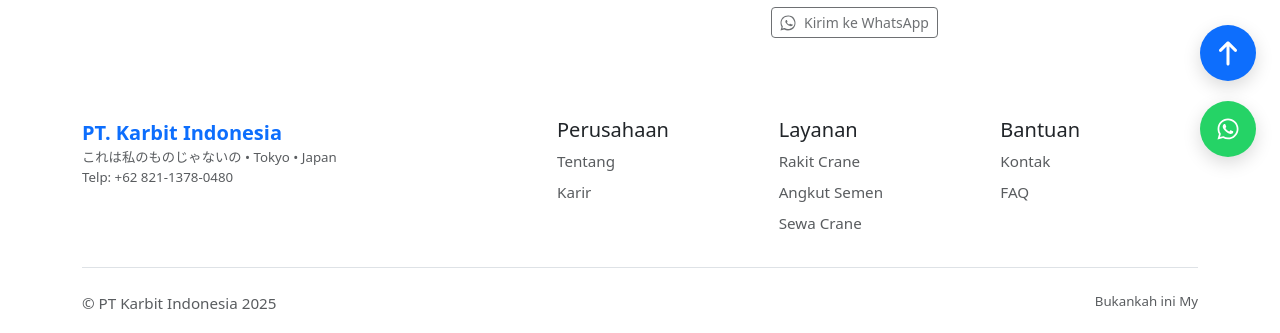
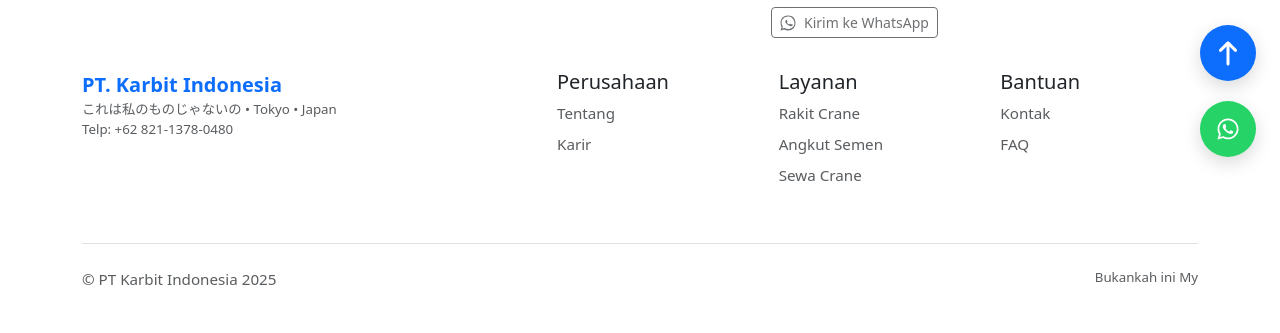
Before and after one commit to apengjers/PT-KarbitIndonesia, a React (Vite) app: page /PT-KarbitIndonesia/contact in a window 1280 px wide. Shown: the part 619-952 px from the top of the page. Built offline with nearby package versions, Linux system fonts and the light colour scheme.

Commit message:
fix footer issue

```diff
--- a/src/App.css
+++ b/src/App.css
@@ -1,6 +1,5 @@
 #root {
     min-width: 100%;
-    min-height: 100vh;
     margin: 0 auto;
     padding: 2rem;
 }
--- a/src/assets/components/Footer.jsx
+++ b/src/assets/components/Footer.jsx
@@ -3,7 +3,7 @@ import {Link} from "react-router-dom";
 export default function SiteFooter() {
     return (
         <footer className="bg-body">
-            <div className="container-fluid py-5">
+            <div className="container-fluid">
                 <div className="container">
                     <div className="row">
                         <div className="col-12 col-md-5">
@@ -56,8 +56,8 @@ export default function SiteFooter() {
                         </div>
                     </div>
 
-                    <div className="d-flex justify-content-between pt-4 mt-4 border-top">
-                        <p className="mb-0 text-muted">© PT Karbit Indonesia 2025</p>
+                    <div className="d-flex justify-content-between pt-4 mt-5 border-top">
+                        <p className="text-muted">© PT Karbit Indonesia 2025</p>
                         <small className="text-muted">Bukankah ini My</small>
                     </div>
                 </div>
```
